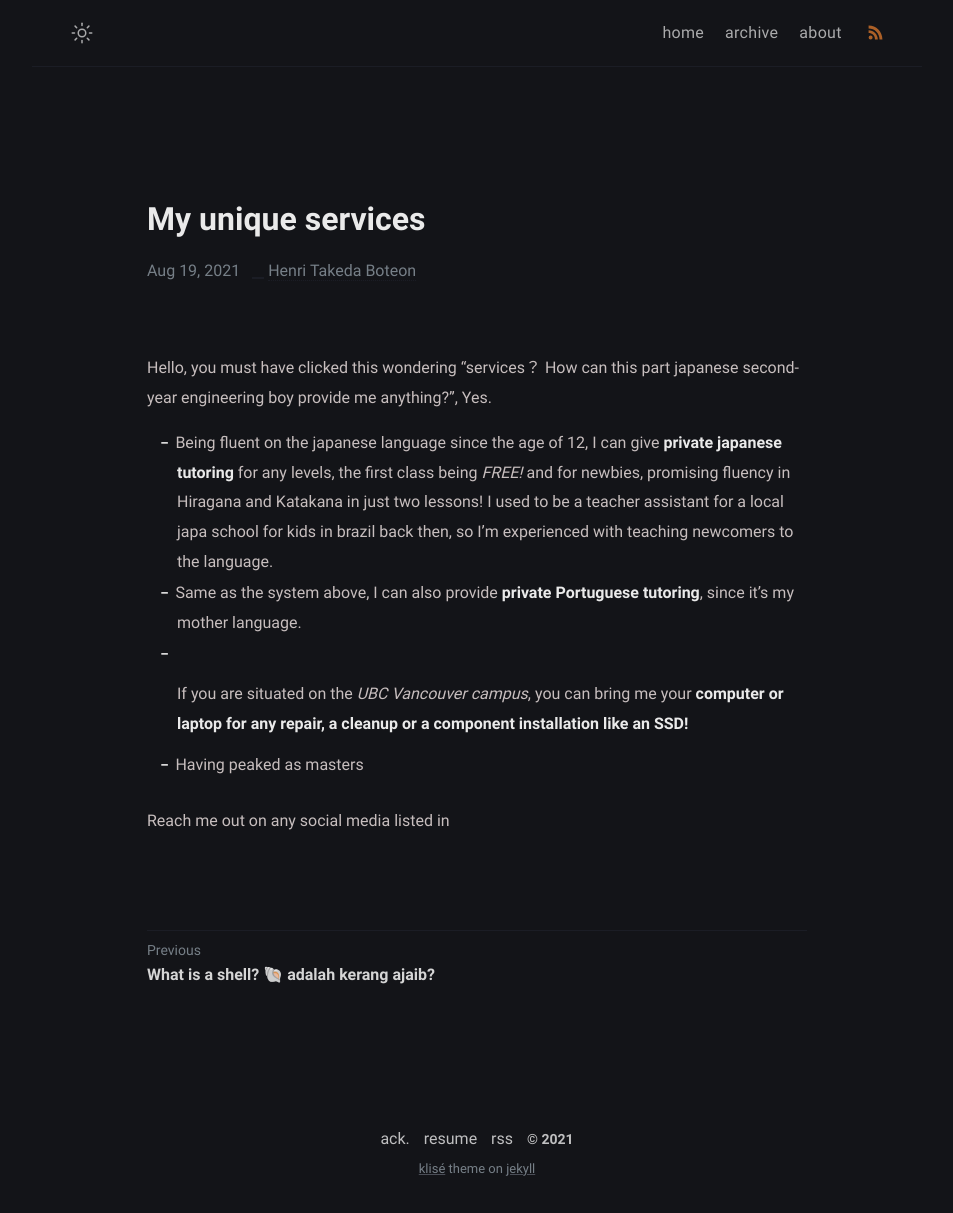
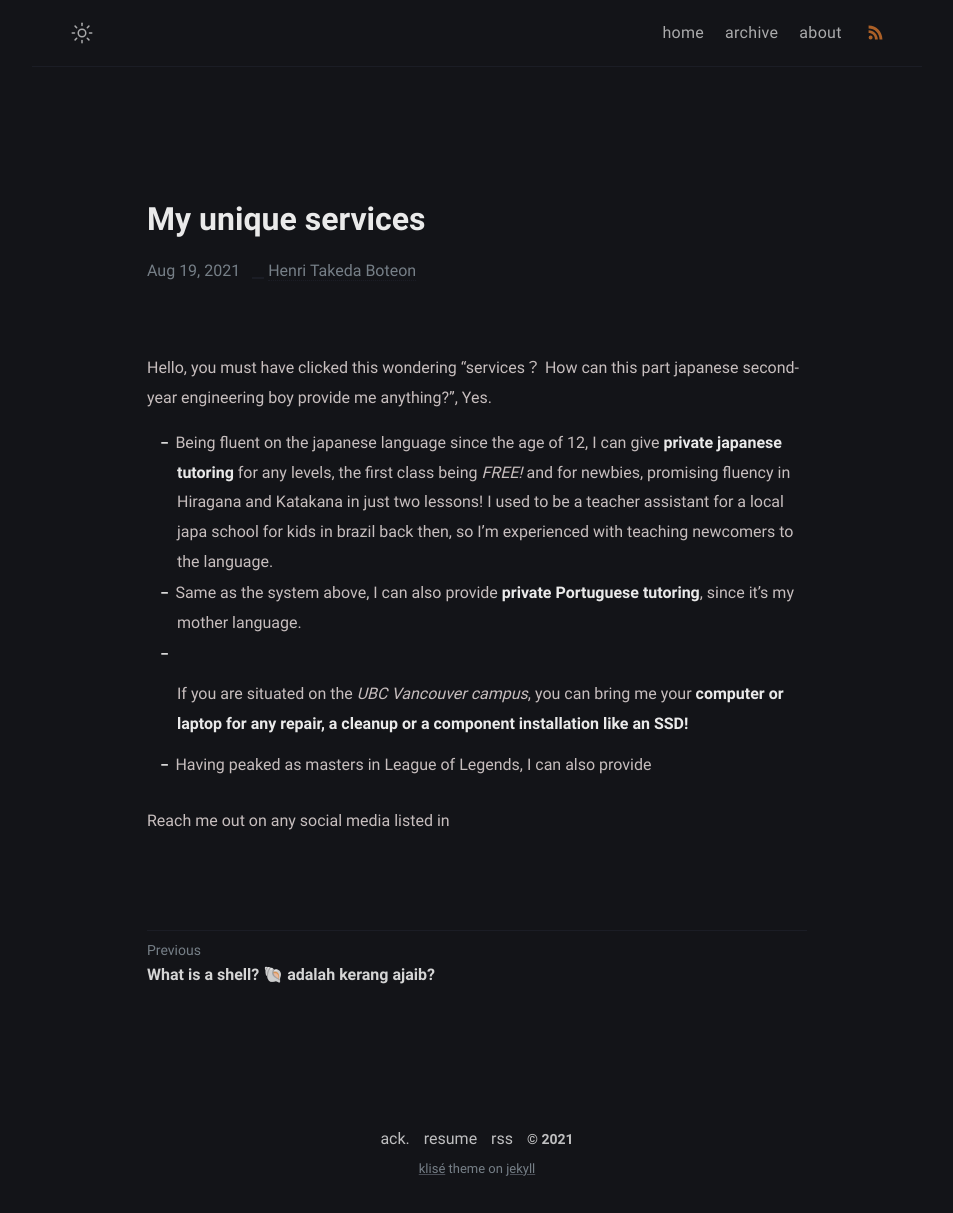
Before and after one commit to Pistachihen/pistachi.github.io, a Jekyll site: the page built from _posts/welcome-to-jekyll/2020-08-29-welcome-to-jekyll.md, in a window 1280 px wide. Shown: the whole page, without its empty margins (163-1116 px from the left). Built offline with Jekyll 4.4.1, drawn with Linux system fonts in a browser that asks for light colours.

Commit message:
2020-08-29-welcome-to-jekyll.md: changed

```diff
--- a/_posts/welcome-to-jekyll/2020-08-29-welcome-to-jekyll.md
+++ b/_posts/welcome-to-jekyll/2020-08-29-welcome-to-jekyll.md
@@ -10,7 +10,7 @@ Hello, you must have clicked this wondering "services？ How can this part japan
 - Same as the system above, I can also provide **private Portuguese tutoring**, since it's my mother language.
 - If you are situated on the *UBC Vancouver campus*, you can bring me your **computer or laptop for any repair, a cleanup or a component installation like an SSD!**
 
-- Having peaked as masters
+- Having peaked as masters in League of Legends, I can also provide
 
 
 
```
